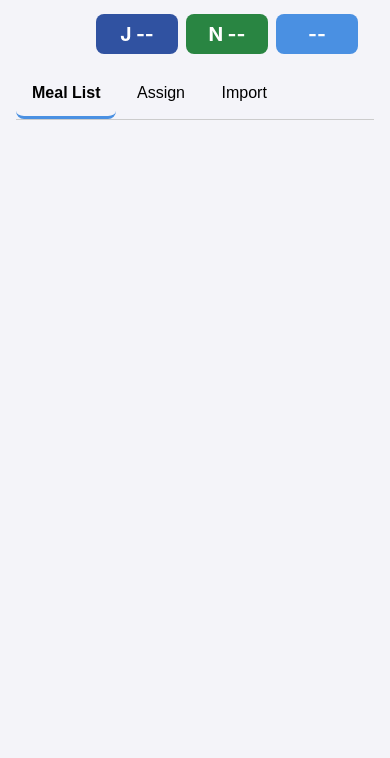
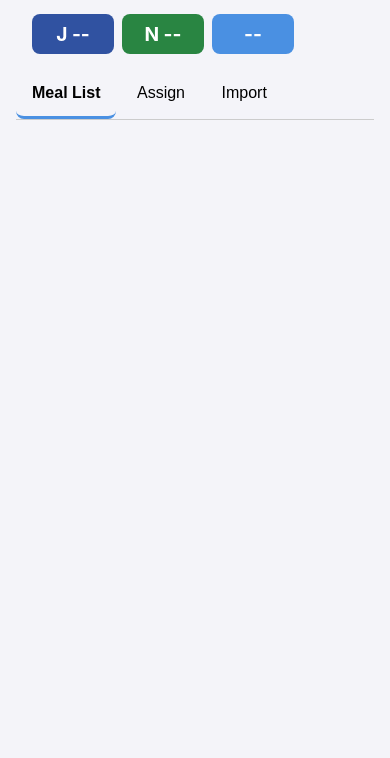
Before and after one commit to BigJazzz/mmcmeals, a plain HTML site: page index.html in a window 390 px wide. Shown: the part 86-844 px from the top of the page. Drawn offline with Linux system fonts and the light colour scheme; no server answers.

Commit message:
Tweak mobile view

```diff
--- a/style.css
+++ b/style.css
@@ -108,15 +108,15 @@ button { font-size: 1rem; padding: 0.8rem 1.2rem; border-radius: 8px; border: no
 .spinner { border: 6px solid #f3f3f3; border-top: 6px solid var(--primary-color); border-radius: 50%; width: 50px; height: 50px; animation: spin 1s linear infinite; margin: 2rem auto; }
 @keyframes spin { 0% { transform: rotate(0deg); } 100% { transform: rotate(360deg); } }
 
-/* --- Mobile Responsive Styles --- */
+/* --- NEW: Mobile Responsive Styles --- */
 @media (max-width: 767px) {
-    /* MODIFIED: Adjusts header items for better wrapping */
+    /* Adjusts header items for better wrapping */
     header > h1 {
         flex-basis: 100%; /* Title takes full width on its own line */
     }
     #counter-container {
         flex-basis: 100%; /* Counter container takes full width on the next line */
-        justify-content: flex-end; /* Aligns counters to the right */
+        justify-content: flex-start; /* MODIFIED: Aligns counters to the left */
         margin-top: 10px;
     }
     main { padding: 0; }
```
